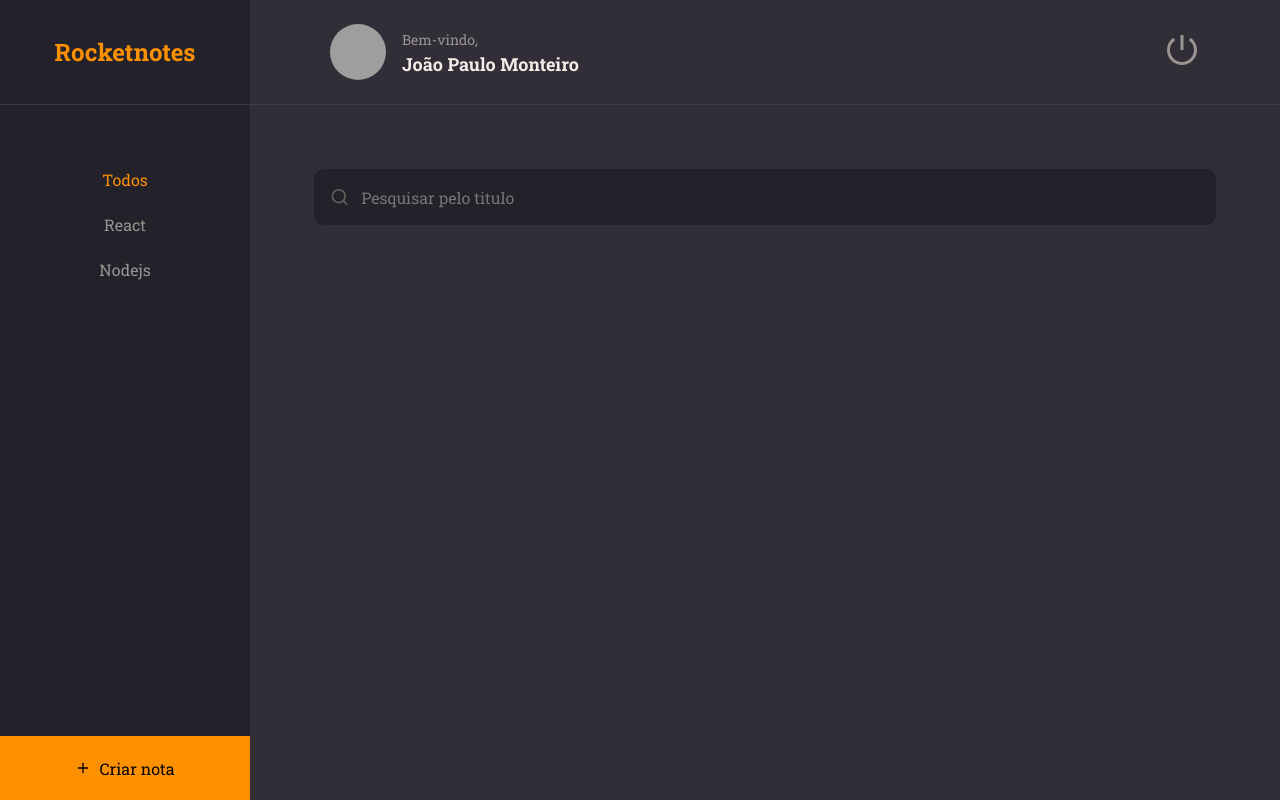
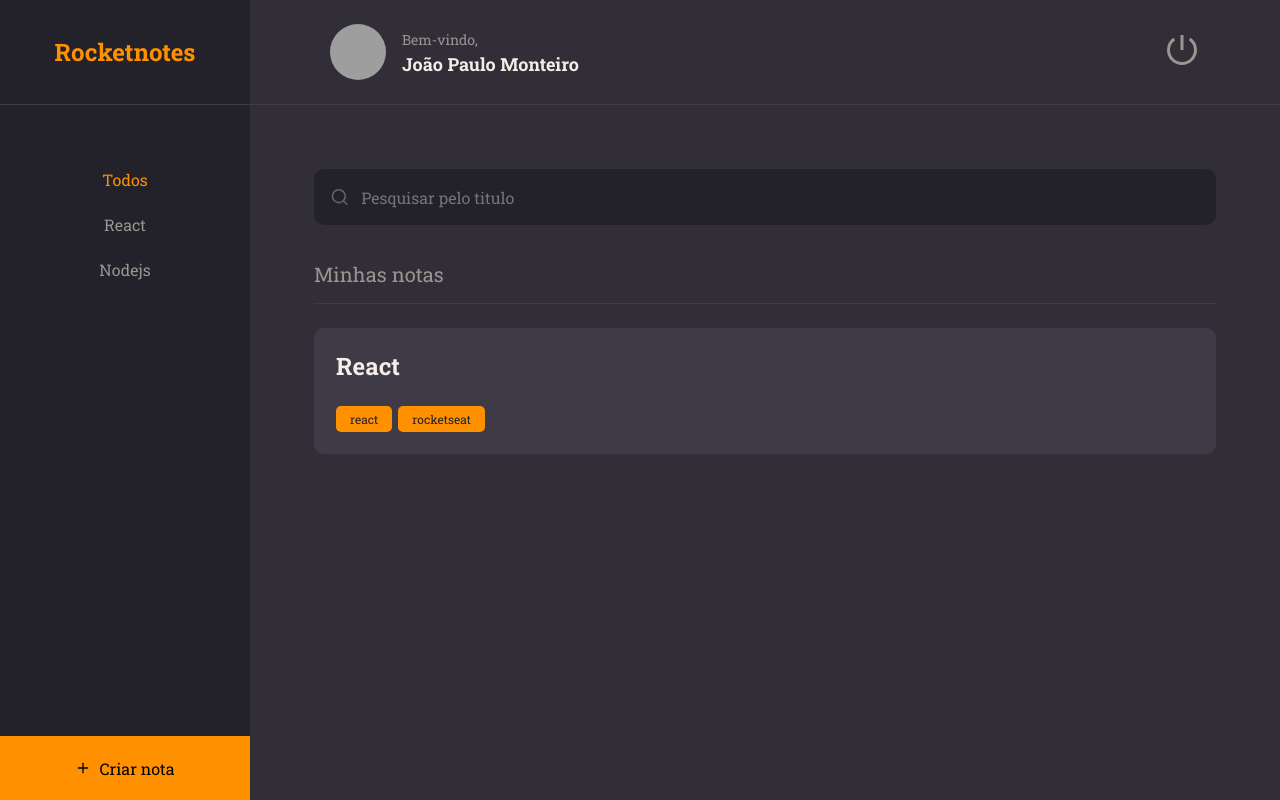
Before and after one commit to JMonteiroh/RocketNotes, a React (Vite) app: page / in a window 1280 px wide. Built offline with nearby package versions, Linux system fonts and the light colour scheme; grey boxes are pictures that could not be loaded.

Commit message:
created component note

```diff
--- /dev/null
+++ b/src/components/Note/index.jsx
@@ -0,0 +1,19 @@
+import { Container } from "./styles"
+import { Tag } from '../Tag'
+
+export function Note({ data, ...rest }){
+  return (
+    <Container {...rest}>
+      <h1>{data.title}</h1>
+      {
+        data.tags &&
+        <footer>
+          {
+            data.tags.map(tag => <Tag key={tag.id} title={tag.name} />)
+          }
+        </footer>
+      }
+
+    </Container>
+  )
+}
--- /dev/null
+++ b/src/components/Note/styles.js
@@ -0,0 +1,25 @@
+import styled from "styled-components";
+
+export const Container = styled.button`
+  width: 100%;
+  background-color: ${({ theme }) => theme.COLORS.BACKGROUND_700};
+
+  border: none;
+  border-radius: 10px;
+  padding: 22px;
+  margin-bottom: 16px;
+
+  > h1 {
+    flex: 1;
+    text-align: left;
+    font-weight: 700;
+    font-size: 24px;
+    color: ${({ theme }) => theme.COLORS.WHITE};
+  }
+
+  > footer {
+    width: 100%;
+    display: flex;
+    margin-top: 24px;
+  }
+`;
--- a/src/components/Tag/index.jsx
+++ b/src/components/Tag/index.jsx
@@ -1,8 +1,8 @@
 import { Container } from "./style";
 
-export function Tag ({ title }) {
+export function Tag ({ title, ...rest }) {
   return (
-    <Container>
+    <Container {...rest}>
       {title}
     </Container>
   )
--- a/src/pages/Home/index.jsx
+++ b/src/pages/Home/index.jsx
@@ -5,6 +5,8 @@
 import { Header } from '../../components/Header';
 import { ButtonText } from '../../components/ButtonText';
 import { Input } from '../../components/Input';
+import { Section } from '../../components/Section';
+import { Note } from '../../components/Note';
 
 export function Home () {
   return (
@@ -26,7 +28,16 @@
       </Search>
 
       <Content>
-
+        <Section title="Minhas notas">
+          <Note data={{
+            title: 'React',
+            tags: [
+              {id:'1', name: 'react'},
+              {id:'2', name: 'rocketseat'}
+            ]
+          }}
+          />
+        </Section>
       </Content>
 
       <NewNote>
--- a/src/pages/Home/styles.js
+++ b/src/pages/Home/styles.js
@@ -58,6 +58,11 @@
 export const Content = styled.div`
   grid-area: content;
 
+  padding: 0 64px;
+
+  overflow-y: scroll;
+
+
 `;
 
 export const NewNote = styled.button`
```
